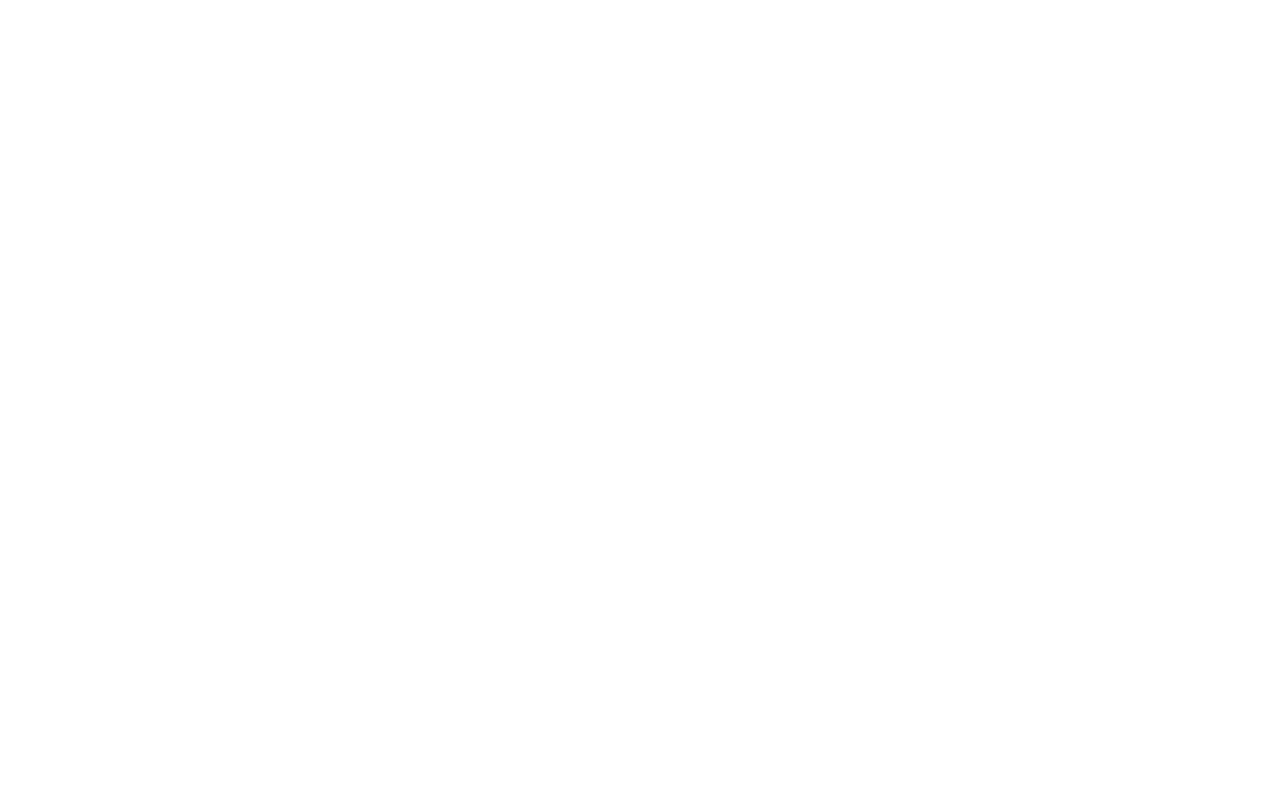
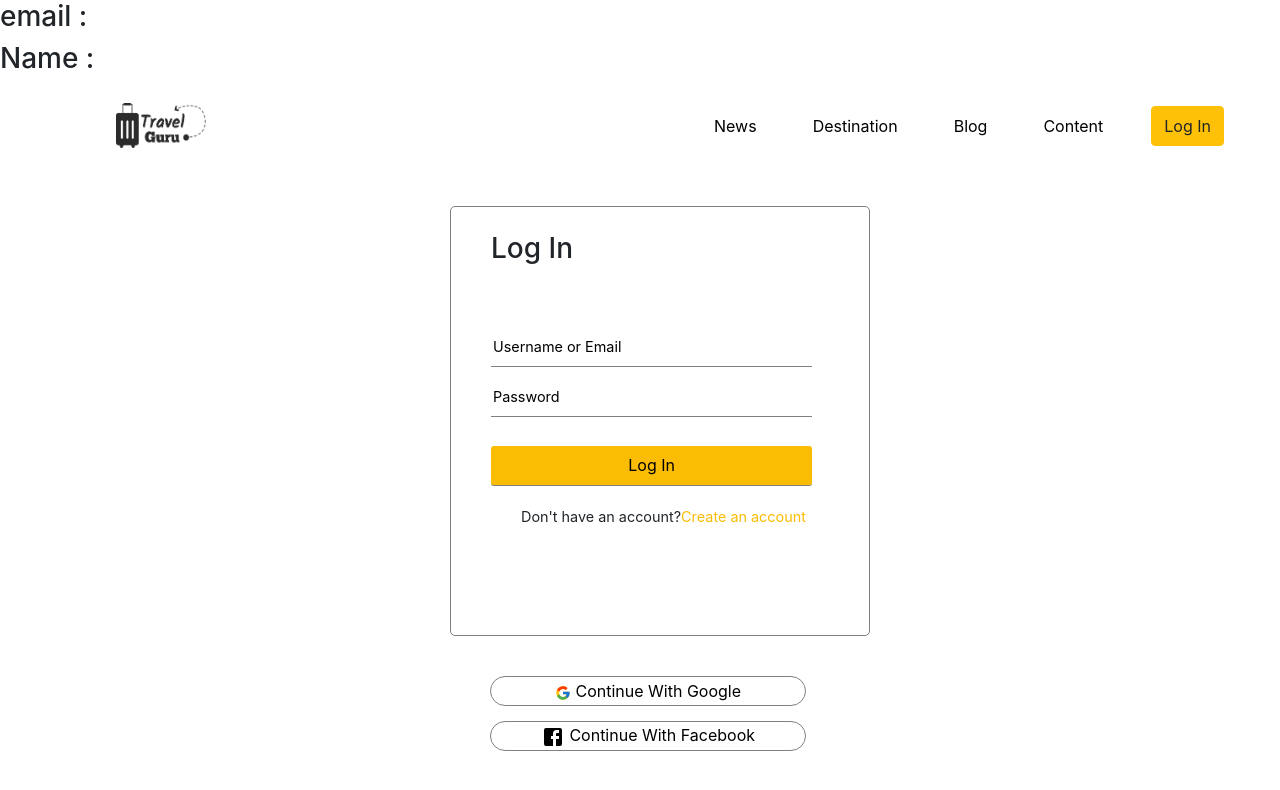
Before and after one commit to Protik111/travel-site, a React (Create React App) app: page /login in a window 1280 px wide. Shown: the top 790 px of the page. Built offline with nearby package versions, Linux system fonts and the light colour scheme.

Commit message:
fb log in and pass error added

```diff
--- a/package.json
+++ b/package.json
@@ -18,7 +18,9 @@
     "react": "^16.13.1",
     "react-awesome-slider": "^4.1.0",
     "react-bootstrap": "^1.4.3",
+    "react-bootstrap-icons": "^1.3.0",
     "react-dom": "^16.13.1",
+    "react-icons": "^4.2.0",
     "react-router-dom": "^5.2.0",
     "react-scripts": "^4.0.1",
     "react-slick": "^0.28.0",
--- a/src/App.js
+++ b/src/App.js
@@ -1,4 +1,4 @@
-import React from 'react';
+import React, { createContext, useState } from 'react';
 import Home from './components/Home/Home';
 import {
   BrowserRouter as Router,
@@ -8,10 +8,19 @@
 } from "react-router-dom";
 import Booking from './components/Booking/Booking';
 import Login from './components/Login/Login';
+import Hotel from './components/Hotel/Hotel';
+import PrivateRoute from './components/PrivateRoute/PrivateRoute';
+
+export const UserContext = createContext();
 
 
 function App() {
+  const[loggedInUser, setLoggedInUser] = useState({});
+
   return (
+    <UserContext.Provider value={[loggedInUser, setLoggedInUser]}>
+      <h3>email :{loggedInUser.email}</h3>
+      <h3>Name : {loggedInUser.displayName}</h3>
     <Router>
       <Switch>
         <Route exact path="/">
@@ -26,12 +35,18 @@
           <Booking></Booking>
         </Route>
 
-        <Route path='/login/:selectedId'>
+        <Route path="/login">
           <Login></Login>
         </Route>
 
+        <PrivateRoute path='/hotel/:selectedId'>
+          <Hotel></Hotel>
+        </PrivateRoute>
+
+
       </Switch>
     </Router>
+    </UserContext.Provider>
   );
 }
 
--- a/src/components/Booking/Booking.js
+++ b/src/components/Booking/Booking.js
@@ -105,7 +105,7 @@
                         </div>
                     </div>
                     <div className="start-booking">
-                    <Link to = {`/login/${id}`}>
+                    <Link to = {`/hotel/${id}`}>
                         <button>Start Booking</button>
                     </Link>
                     </div>
--- /dev/null
+++ b/src/components/Hotel/Hotel.js
@@ -0,0 +1,11 @@
+import React from 'react';
+
+const Hotel = () => {
+    return (
+        <div>
+            <h1>This is Hotel</h1>
+        </div>
+    );
+};
+
+export default Hotel;
--- a/src/components/Login/Login.css
+++ b/src/components/Login/Login.css
@@ -57,3 +57,36 @@
 .new-user a:hover{
     color: #FBBC04;
 }
+.google-facebook{
+    margin-left: 490px;
+    margin-top: 40px;
+}
+.google button{
+    width: 40%;
+    height: 30px;
+    background-color: white;
+    border: 1px solid gray;
+    border-radius: 30px;
+}
+.facebook button{
+    margin-top: 15px;
+    width: 40%;
+    height: 30px;
+    background-color: white;
+    border: 1px solid gray;
+    border-radius: 30px;
+    margin-bottom: 100px;
+}
+.passStatus{
+    margin-top: 10px;
+    margin-left: 560px;
+    color: red;
+    font-weight: 600;
+}
+.error{
+    /* margin-top: 10px;
+    margin-left: 440px; */
+    text-align: center;
+    color: red;
+    font-weight: 600;
+}
--- a/src/components/Login/Login.js
+++ b/src/components/Login/Login.js
@@ -5,6 +5,13 @@
 import { Button, Navbar, Form, FormControl, Nav } from 'react-bootstrap';
 import logo from '../../Image/Logo.png';
 import '../Login/Login.css';
+import FacebookIcon from '@material-ui/icons/Facebook';
+// import { AiFillGoogleCircle } from 'react-icons/fa';
+import { FcGoogle } from 'react-icons/fc';
+import { useContext } from 'react';
+import { UserContext } from '../../App';
+import { useHistory, useLocation } from 'react-router-dom';
+
 
 
 firebase.initializeApp(firebaseConfig);
@@ -14,31 +21,61 @@
 
     const [user, setUser] = useState({
         isSignedIn: false,
-        name: '',
+        firstName: '',
+        lastName: '',
+        displayName: '',
         email: '',
         password: '',
         photo: '',
         error: '',
-        success: false
+        success: false,
+        confirmPassword: ''
     })
 
+    const [passStatus, setPassStatus] = useState('');
     const [newUser, setNewUser] = useState(false);
+    const [loggedInUser, setLoggedInUser] = useContext(UserContext);
+    const history = useHistory();
+    const location = useLocation();
 
+    const { from } = location.state || { from: { pathname: "/" } };
+
+    const fbProvider = new firebase.auth.FacebookAuthProvider();
+
+    const handleFbSignIn = () => {
+    firebase.auth().signInWithPopup(fbProvider)
+    .then(function(result) {
+        const fbUser = result.user;
+        const {displayName, email, photoURL} = fbUser;
+        const newUser = {
+            name: displayName,
+            email: email || 'example@example.com'
+        }
+        setLoggedInUser(newUser);
+        setUser(newUser);
+        history.replace(from);
+        // const user = result.user;
+        // console.log('after sign in', user);
+
+      }).catch(function(error) {
+        const errorCode = error.code;
+        const errorMessage = error.message;
+        console.log(errorCode, errorMessage);
+      });
+    }
 
     const handleGoogleSignIn = () => {
-        var googleProvider = new firebase.auth.GoogleAuthProvider();
+        const googleProvider = new firebase.auth.GoogleAuthProvider();
         firebase.auth()
             .signInWithPopup(googleProvider)
             .then((result) => {
-                /** @type {firebase.auth.OAuthCredential} */
-                var credential = result.credential;
+                const {displayName, email} = result.user;
+                const newUserInfo = {name: displayName, email};
+                // const newUserInfo = {...user};
+                // setUser(newUserInfo);
+                setLoggedInUser(newUserInfo);
+                history.replace(from);
 
-                // This gives you a Google Access Token. You can use it to access the Google API.
-                var token = credential.accessToken;
-                // The signed-in user info.
-                var user = result.user;
-                console.log(user);
-                // ...
             }).catch((error) => {
                 // Handle Errors here.
                 var errorCode = error.code;
@@ -50,6 +87,78 @@
                 // ...
             });
     }
+
+    const handleSubmit = (e) => {
+        console.log(user.email, user.password, user.firstName);
+        if(newUser && user.email && user.password && user.password === user.confirmPassword){
+            firebase.auth().createUserWithEmailAndPassword(user.email, user.password)
+                .then( res => {
+                    const newUserInfo = {...user}
+                    // console.log(newUserInfo.name);
+                    const name = user.firstName+ ' ' +user.lastName;
+                    newUserInfo.displayName = name;
+                    updateUserProfile(name);
+                    newUserInfo.error = '';
+                    newUserInfo.success = true;
+                    setLoggedInUser(newUserInfo);
+                    setUser(newUserInfo);
+                    // console.log(loggedInUser);
+                    console.log(user.displayName);
+                    setPassStatus('');
+                    // console.log(newUserInfo);
+                    history.replace(from);
+                })
+                .catch((error) => {
+                    // var errorCode = error.code;
+                    // var errorMessage = error.message;
+                    // console.log(errorCode, errorMessage);
+
+                    const newUserInfo = {...user}
+                    newUserInfo.error = error.message;
+                    newUserInfo.success = false;
+                    setUser(newUserInfo);
+                });
+            }
+            if(newUser && user.password != user.confirmPassword){
+                setPassStatus('Password does not match');
+            }if(user.name){
+                setLoggedInUser(e.target.value);
+            }
+
+            if(!newUser && user.email && user.password){
+                firebase.auth().signInWithEmailAndPassword(user.email, user.password)
+                .then(res => {
+                    const newUserInfo = {...user}
+                    newUserInfo.error = '';
+                    newUserInfo.success = true;
+                    setLoggedInUser(newUserInfo);
+                    setUser(newUserInfo);
+                    history.replace(from);
+
+                })
+                .catch((error) => {
+                    const newUserInfo = {...user}
+                    newUserInfo.error = error.message;
+                    newUserInfo.success = false;
+                    setUser(newUserInfo);
+                });
+            }
+            e.preventDefault();
+        }
+
+        const updateUserProfile = (name) => {
+            const newUser = firebase.auth().currentUser;
+            newUser.updateProfile({
+                displayName: name,
+            })
+            .then(function() {
+                console.log('Updated profile');
+                console.log(user.displayName);
+            })
+            .catch(function(error) {
+                console.log(error)
+            });
+        }
 
 
     const handleBlur = (event) => {
@@ -101,7 +210,7 @@
             <div className="log-container">
                 <div className="log-container2">
                     <h3>{newUser? 'Sign Up' : 'Log In'}</h3>
-                    <form action="">
+                    <form action="" onSubmit={handleSubmit}>
                         {newUser && <input onBlur={handleBlur} type="text" name="firstName" id="" className="all-input" placeholder="First Name" required />}
                         <br />
                         {newUser && <input onBlur={handleBlur} type="text" name="lastName" id="" className="all-input" placeholder="Last Name" required />}
@@ -123,7 +232,20 @@
                     </div>
                 </div>
             </div>
-            <button onClick={handleGoogleSignIn}>Google Sign In</button>
+            <div className="passStatus">
+                <p>{passStatus}</p>
+            </div>
+            <div className="error">
+                <p>{user.error}</p>
+            </div>
+            <div className="google-facebook">
+                <div className="google">
+                    <button onClick={handleGoogleSignIn}><FcGoogle></FcGoogle> Continue With Google</button>
+                </div>
+                <div className="facebook">
+                    <button onClick={handleFbSignIn}><FacebookIcon></FacebookIcon> Continue With Facebook</button>
+                </div>
+            </div>
         </div>
     );
 };
--- /dev/null
+++ b/src/components/PrivateRoute/PrivateRoute.js
@@ -0,0 +1,26 @@
+import React, { useContext } from 'react';
+import { Route, Redirect } from 'react-router-dom';
+import { UserContext } from '../../App';
+
+const PrivateRoute = ({children, ...rest}) => {
+    const [loggedInUser, setLoggedInUser] = useContext(UserContext);
+    return (
+        <Route
+        {...rest}
+        render={({ location }) =>
+            loggedInUser.email ? (
+                children
+            ) : (
+                    <Redirect
+                        to={{
+                            pathname: "/login",
+                            state: { from: location }
+                        }}
+                    />
+                )
+        }
+         />
+    );
+};
+
+export default PrivateRoute;
```
Also changed, not shown: 2 other files (tests, documents, lock files or other folders).
